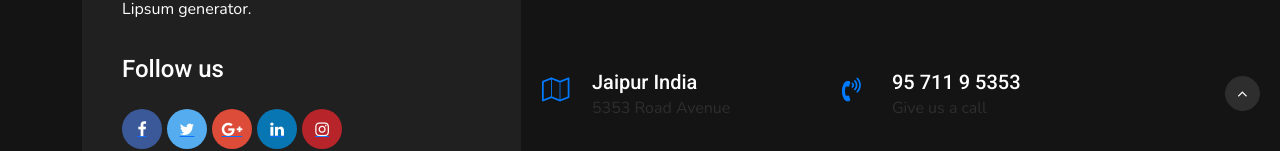
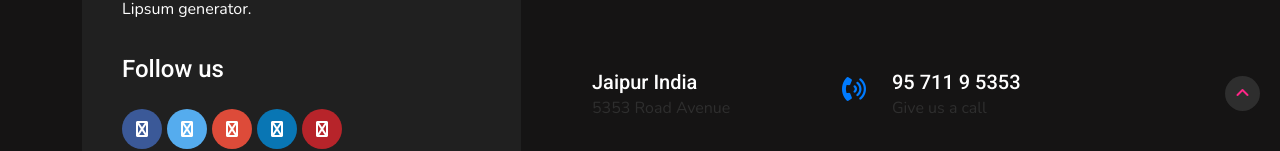
Before and after one commit to Lucadc00/My-website, a Vue app: page / in a window 1280 px wide. Shown: the part 669-820 px from the top of the page. Built offline with nearby package versions, Linux system fonts and the light colour scheme; a web font is replaced by a local one.

Commit message:
updated navbar icon

```diff
--- a/index.html
+++ b/index.html
@@ -11,9 +11,7 @@
     <link rel="preconnect" href="https://fonts.gstatic.com" crossorigin>
     <link href="https://fonts.googleapis.com/css2?family=Bitter:ital,wght@0,100;0,200;0,300;0,400;0,500;1,100;1,200;1,300;1,400&family=Lobster&family=M+PLUS+2:wght@100;200;300;400;500;600;700;800;900&family=Montserrat:ital,wght@0,100;0,200;0,300;0,400;0,500;0,600;0,700;0,800;0,900;1,100;1,200;1,300;1,400;1,500;1,600;1,700;1,800;1,900&family=Nunito:ital,wght@0,200;0,300;0,400;0,600;0,700;0,800;0,900;1,200;1,300;1,400;1,600;1,700;1,800;1,900&family=Roboto:ital,wght@0,100;0,300;0,400;0,500;0,700;0,900;1,100;1,300;1,400;1,500;1,700;1,900&display=swap" rel="stylesheet">
 
-    <!-- BOOTSTRAP JS -->
-
-    <link rel="stylesheet" href="https://cdnjs.cloudflare.com/ajax/libs/font-awesome/4.7.0/css/font-awesome.css" />
+    <link rel="stylesheet" href="https://cdnjs.cloudflare.com/ajax/libs/font-awesome/6.0.0/css/all.min.css" integrity="sha512-9usAa10IRO0HhonpyAIVpjrylPvoDwiPUiKdWk5t3PyolY1cOd4DSE0Ga+ri4AuTroPR5aQvXU9xC6qOPnzFeg==" crossorigin="anonymous" referrerpolicy="no-referrer" />
     <title>Luca De Cesare</title>
   </head>
   <body>
--- a/src/components/Footer.vue
+++ b/src/components/Footer.vue
@@ -188,8 +188,8 @@
         <!-- End Copyright -->
         <!-- Back to top -->
         <div id="back-to-top" class="back-to-top">
-            <button class="btn btn-dark" title="Back to Top" style="display: block;">
-                <i class="fa fa-angle-up"></i>
+            <button @click="topFn"  class="btn btn-dark my" title="Back to Top" style="display: block;">
+                <i class="fa fa-angle-up" ></i>
             </button>
         </div>
         <!-- End Back to top -->
@@ -201,7 +201,17 @@
 
 <script>
 export default {
+    data(){
+        return{
 
+        }
+    },
+    methods:{
+        topFn(){
+            document.body.scrollTop = 0; // For Safari
+            document.documentElement.scrollTop = 0; // For Chrome, Firefox, IE and Opera
+        }
+    }
 }
 </script>
 
--- a/src/components/Navbar.vue
+++ b/src/components/Navbar.vue
@@ -1,8 +1,8 @@
 <template>
     <nav class="navbar navbar-dark bg-dark navbar-expand-lg my-background">
         <div class="container-fluid">
-            <button class="navbar-toggler" type="button" data-bs-toggle="collapse" data-bs-target="#navbarSupportedContent" aria-controls="navbarSupportedContent" aria-expanded="false" aria-label="Toggle navigation">
-            <span class="navbar-toggler-icon"></span>
+            <button @click="changeIcon" class="navbar-toggler my" type="button" data-bs-toggle="collapse" data-bs-target="#navbarSupportedContent" aria-controls="navbarSupportedContent" aria-expanded="false" aria-label="Toggle navigation">
+            <i class="fas fa-chevron-circle-down transition" :class="{rotate : active}"></i>
             </button>
             <div class="collapse navbar-collapse justify-content-around text-center" id="navbarSupportedContent">
                 <div class="col-4 fw-bold nav-item ">
@@ -36,7 +36,13 @@
 export default {
     data(){
         return{
-
+            active: false,
+        }
+    },
+    methods: {
+        changeIcon(){
+            this.active = !this.active
+            console.log(this.active);
         }
     }
 
@@ -44,7 +50,21 @@ export default {
 </script>
 
 <style>
-
+.transition{
+    transition: 0.7s;
+}
+.rotate{
+    transform: rotate(180deg);
+    transition: 0.7s;
+}
+button.my{
+    border: none !important;
+    box-shadow: none !important;
+    color: #FF2687 !important;
+}
+button.my:active{
+    box-shadow: none !important;
+}
 .my-background{
     background-color: black !important;
 }
```
Also changed, not shown: 7 other files (tests, documents, lock files or other folders).
